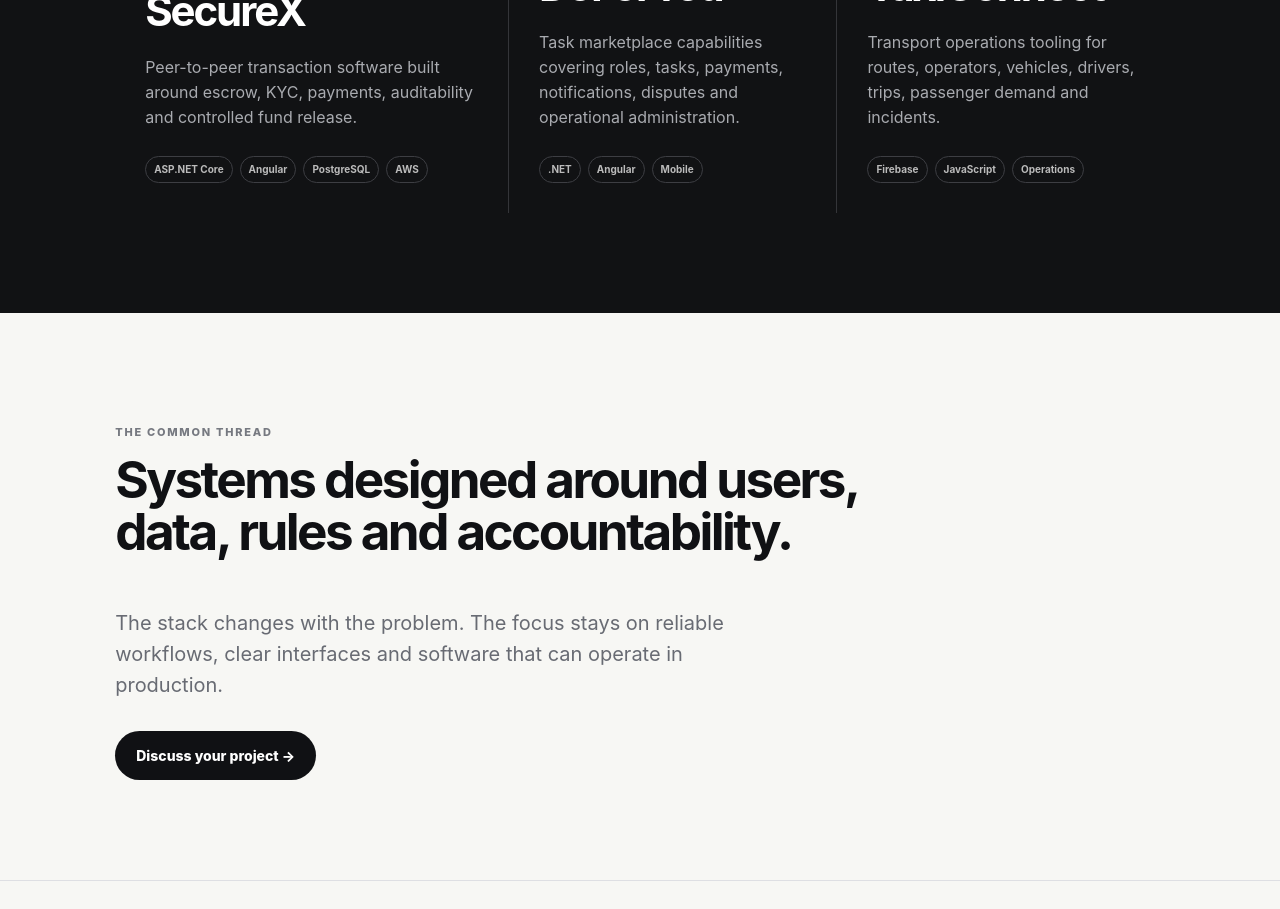
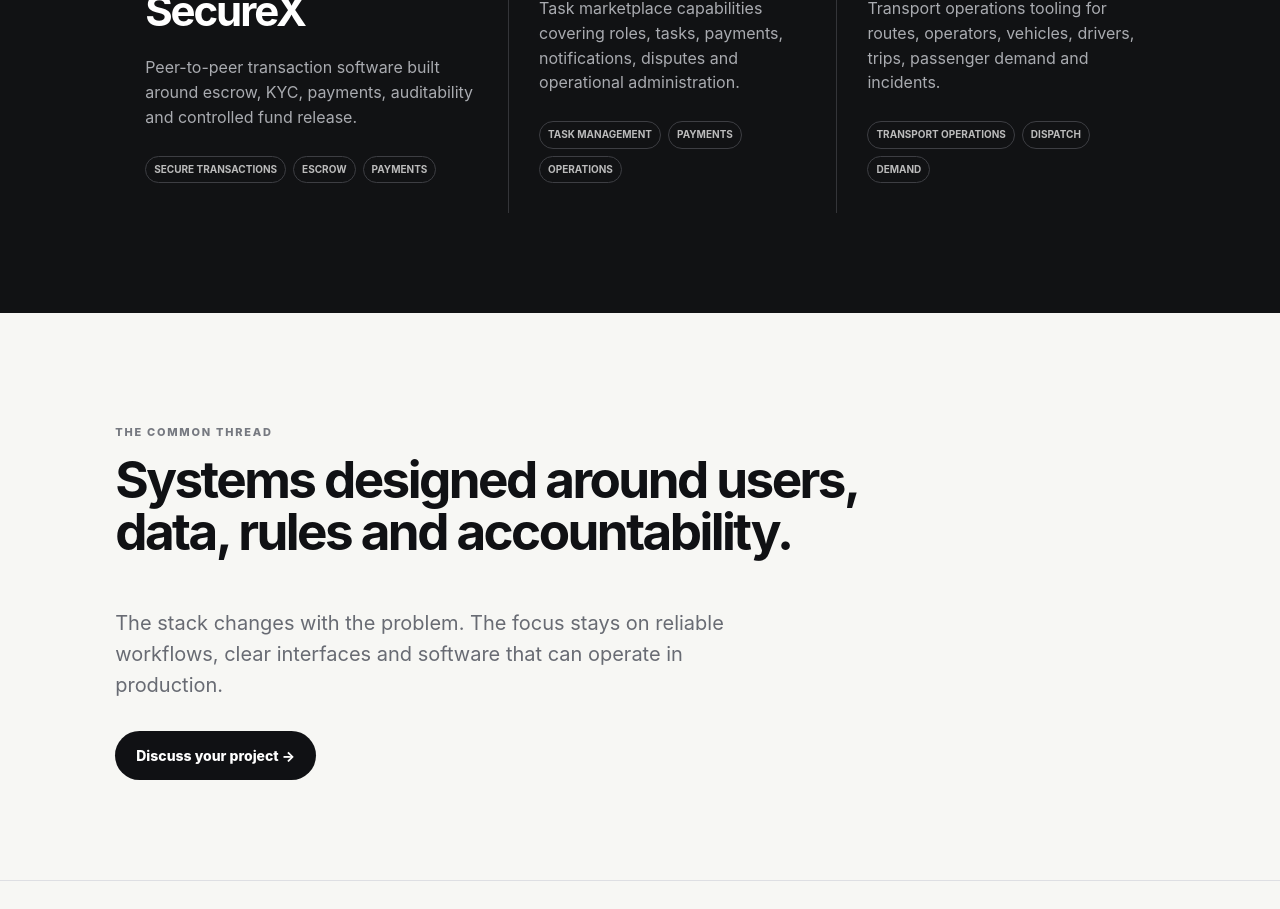
Before and after one commit to Christopher-Mokolare/business-software, an Angular app: page /work in a window 1280 px wide. Shown: the part 960-1869 px from the top of the page. Built offline with nearby package versions, Linux system fonts and the light colour scheme.

Commit message:
Remove technology stacks from selected work

```diff
--- a/src/app/pages/work.component.ts
+++ b/src/app/pages/work.component.ts
@@ -7,9 +7,9 @@ import { RouterLink } from '@angular/router';
   template: `
 <section class="page-hero"><p class="section-kicker">SELECTED WORK</p><h1>Production-minded software across real workflows.</h1><p>Examples of platforms built around transactions, marketplaces and operational coordination.</p></section>
 <section class="section dark"><div class="projects">
-<article class="project featured"><div class="project-top"><span>FINTECH / MARKETPLACE</span><span>01</span></div><h3>SecureX</h3><p>Peer-to-peer transaction software built around escrow, KYC, payments, auditability and controlled fund release.</p><div class="tags"><b>ASP.NET Core</b><b>Angular</b><b>PostgreSQL</b><b>AWS</b></div></article>
-<article class="project"><div class="project-top"><span>MARKETPLACE / OPERATIONS</span><span>02</span></div><h3>DoForYou</h3><p>Task marketplace capabilities covering roles, tasks, payments, notifications, disputes and operational administration.</p><div class="tags"><b>.NET</b><b>Angular</b><b>Mobile</b></div></article>
-<article class="project"><div class="project-top"><span>TRANSPORT / OPERATIONS</span><span>03</span></div><h3>TaxiConnect</h3><p>Transport operations tooling for routes, operators, vehicles, drivers, trips, passenger demand and incidents.</p><div class="tags"><b>Firebase</b><b>JavaScript</b><b>Operations</b></div></article>
+<article class="project featured"><div class="project-top"><span>FINTECH / MARKETPLACE</span><span>01</span></div><h3>SecureX</h3><p>Peer-to-peer transaction software built around escrow, KYC, payments, auditability and controlled fund release.</p><div class="tags"><b>SECURE TRANSACTIONS</b><b>ESCROW</b><b>PAYMENTS</b></div></article>
+<article class="project"><div class="project-top"><span>MARKETPLACE / OPERATIONS</span><span>02</span></div><h3>DoForYou</h3><p>Task marketplace capabilities covering roles, tasks, payments, notifications, disputes and operational administration.</p><div class="tags"><b>TASK MANAGEMENT</b><b>PAYMENTS</b><b>OPERATIONS</b></div></article>
+<article class="project"><div class="project-top"><span>TRANSPORT / OPERATIONS</span><span>03</span></div><h3>TaxiConnect</h3><p>Transport operations tooling for routes, operators, vehicles, drivers, trips, passenger demand and incidents.</p><div class="tags"><b>TRANSPORT OPERATIONS</b><b>DISPATCH</b><b>DEMAND</b></div></article>
 </div></section>
 <section class="section"><p class="section-kicker">THE COMMON THREAD</p><h2>Systems designed around users, data, rules and accountability.</h2><p class="hero-copy">The stack changes with the problem. The focus stays on reliable workflows, clear interfaces and software that can operate in production.</p><a class="button primary" routerLink="/contact">Discuss your project →</a></section>
 `
```
